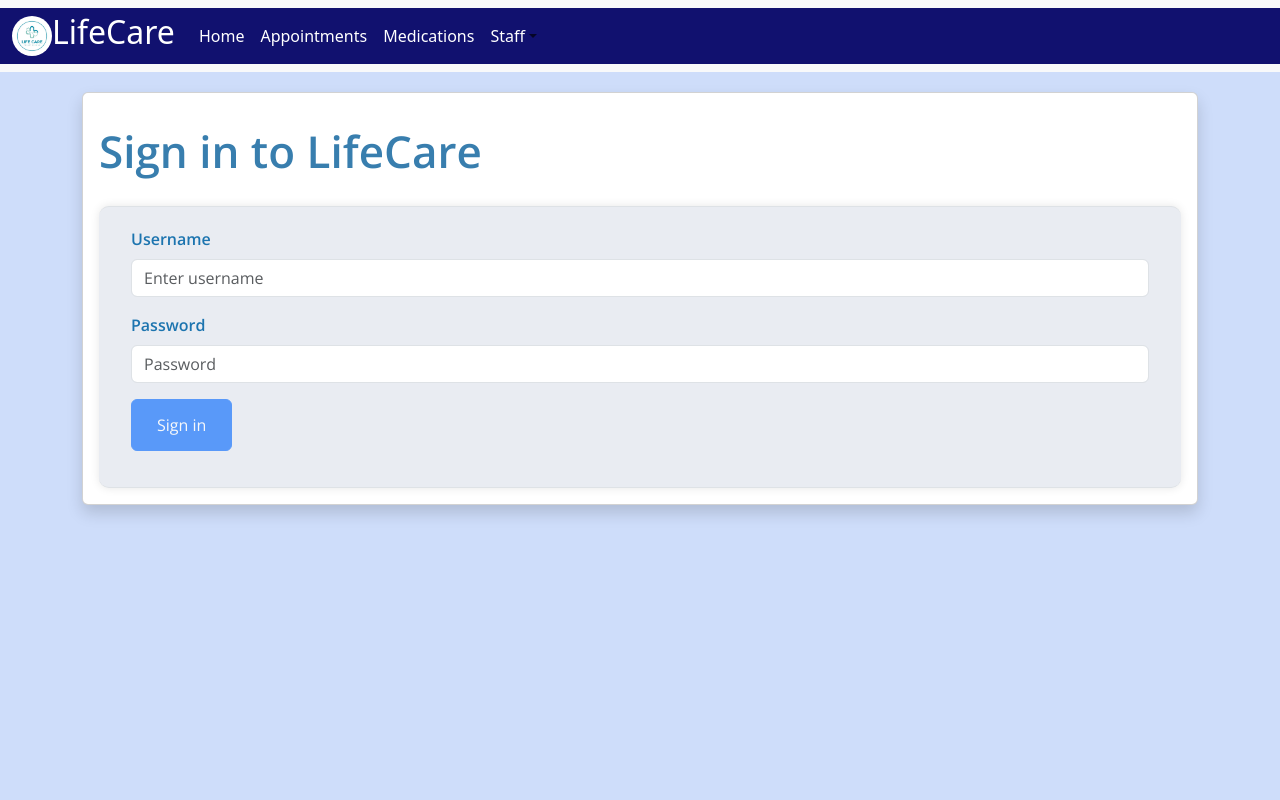
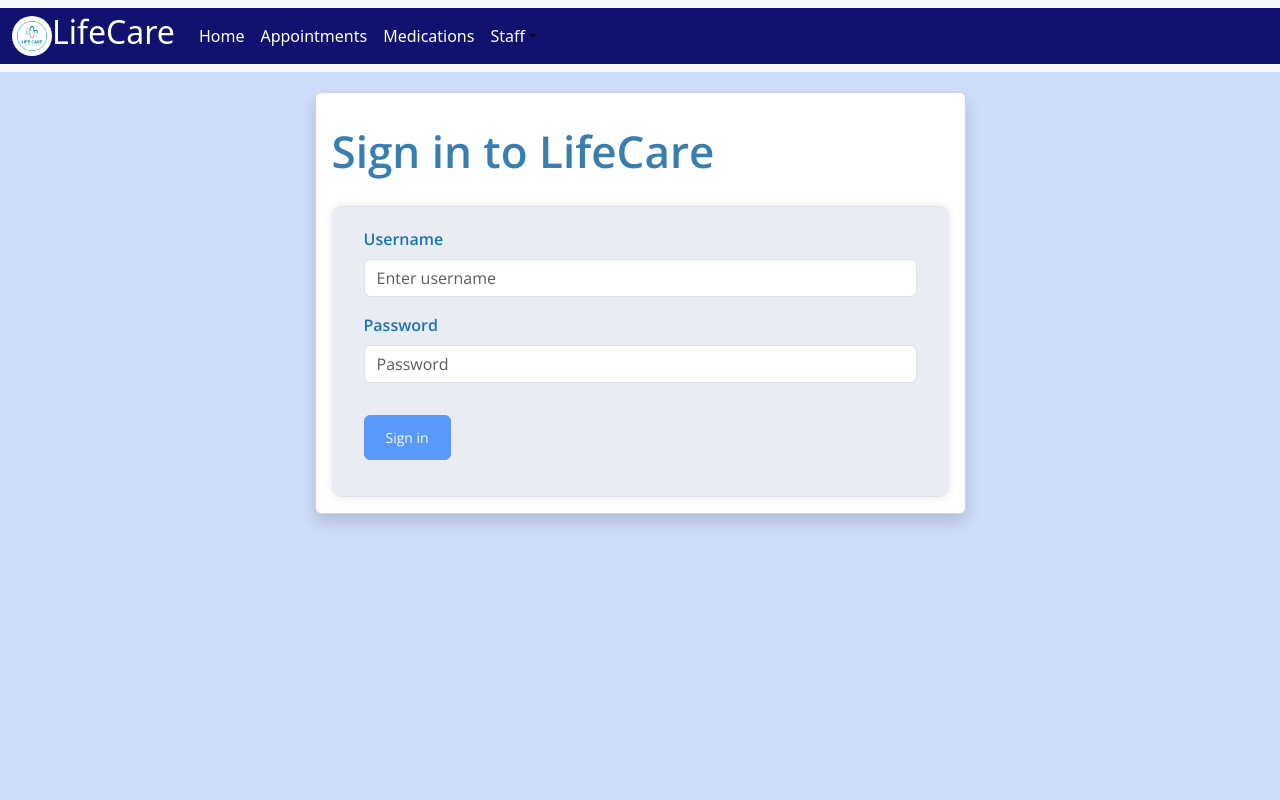
Before and after one commit to cepdnaclk/e19-co226-Medical-Clinic-Manager, a React (Create React App) app in the folder frontend/: page /signinDoc in a window 1280 px wide. Shown: the top 800 px of the page. Built offline with nearby package versions, Linux system fonts and the light colour scheme.

Commit message:
updated frontend for the second time

```diff
--- a/frontend/src/App.js
+++ b/frontend/src/App.js
@@ -38,7 +38,7 @@ function App() {
           <Route exact path='/medprofessionals' element={<MedProfessionals/>}></Route>
           <Route exact path='/medprofManager' element={<MedProfManager/>}></Route>
           <Route exact path='/newAppoinment' element={<NewAppoin/>}></Route>
-          <Route exact path='/' element={<Register/>}></Route>
+          <Route exact path='/register' element={<Register/>}></Route>
           <Route exact path='/registerManag' element={<RegisterManag/>}></Route>
           <Route exact path='/registerDoc' element={<RegisterDoc/>}></Route>
           <Route exact path='/signin' element={<Signin/>}></Route>
--- a/frontend/src/components/inc/Navbar.js
+++ b/frontend/src/components/inc/Navbar.js
@@ -41,11 +41,13 @@ function Navbar() {
                         <h8 className='nav_topic'>Appointments</h8>
                       </Link>
                     </li>
-                    <li className='nav-item'>
-                      <Link to='/medications' className='nav-link'>
-                        <h8 className='nav_topic'>Medications</h8>
-                      </Link>
-                    </li>
+                    {!isHomePage && ( // Show the Medications link if not on the home page
+                      <li className='nav-item'>
+                        <Link to='/medications' className='nav-link'>
+                          <h8 className='nav_topic'>Medications</h8>
+                        </Link>
+                      </li>
+                    )}
                     <li className='nav-item dropdown'>
                       <a
                         className='nav-link dropdown-toggle'
--- a/frontend/src/components/pages/Signin.js
+++ b/frontend/src/components/pages/Signin.js
@@ -12,7 +12,8 @@ function Signin() {
   return (
     <div className='body'>
       <Container>
-        <Card className="shadow">
+        <div className='d-flex justify-content-center'>
+          <Card className="shadow col-md-7">
             <Card.Body>
               <h2 className='topic mt-3'>Sign in to LifeCare</h2>
               <pre></pre>
@@ -43,6 +44,7 @@ function Signin() {
               </section>
             </Card.Body>
           </Card>
+        </div>
       </Container>
     </div>
   );
--- a/frontend/src/components/pages/SigninDoc.js
+++ b/frontend/src/components/pages/SigninDoc.js
@@ -13,7 +13,8 @@ function SigninDoc() {
   return (
     <div className='body'>
       <Container>
-        <Card className="shadow">
+        <div className='d-flex justify-content-center'>
+          <Card className="shadow col-md-7">
             <Card.Body>
               <h2 className='topic mt-3'>Sign in to LifeCare</h2>
               <pre></pre>
@@ -32,9 +33,10 @@ function SigninDoc() {
                           <Form.Label>Password</Form.Label>
                           <Form.Control type="password" placeholder="Password" onChange={handleFormChange} required />
                         </Form.Group>
+                        <pre></pre>
 
                         <Button variant="primary" type="submit" disabled={!isFormFilled}>
-                        <Link to="/registerDoc" className="btn btn-primary">
+                          <Link to="/registerDoc" className="btn btn-primary btn-sm">
                             Sign in
                           </Link>
                         </Button>
@@ -46,6 +48,7 @@ function SigninDoc() {
               </section>
             </Card.Body>
           </Card>
+        </div>
       </Container>
     </div>
   );
```
Lines whose indentation alone changed are shown as unchanged.
